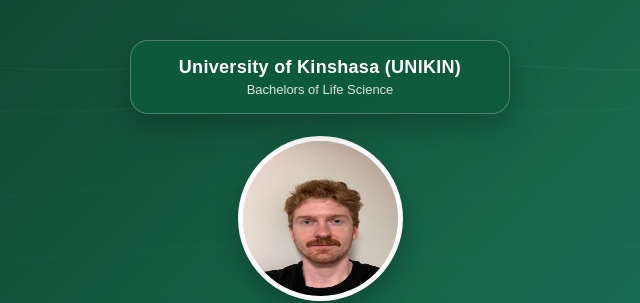
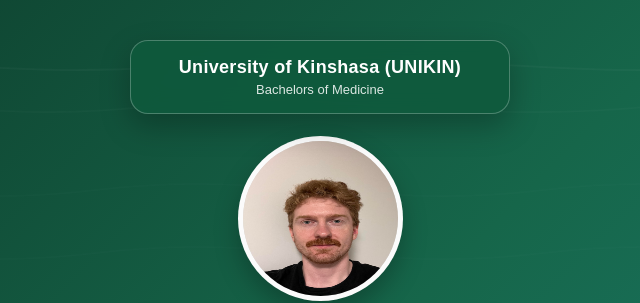
Before and after one commit to olejbed/ID, a plain HTML site: page index.html in a window 1280 px wide. Shown: the top 303 px of the page, 320-960 px from the left. Drawn offline with Linux system fonts and the light colour scheme.

Commit message:
Update index.html

```diff
--- a/index.html
+++ b/index.html
@@ -31,7 +31,7 @@
     <!-- BOX 1: INSTITUTION -->
     <div class="box top">
         <h1>University of Kinshasa (UNIKIN)</h1>
-        <h3>Bachelors of Life Science</h3>
+        <h3>Bachelors of Medicine</h3>
     </div>
 
     <!-- PHOTO -->
```
